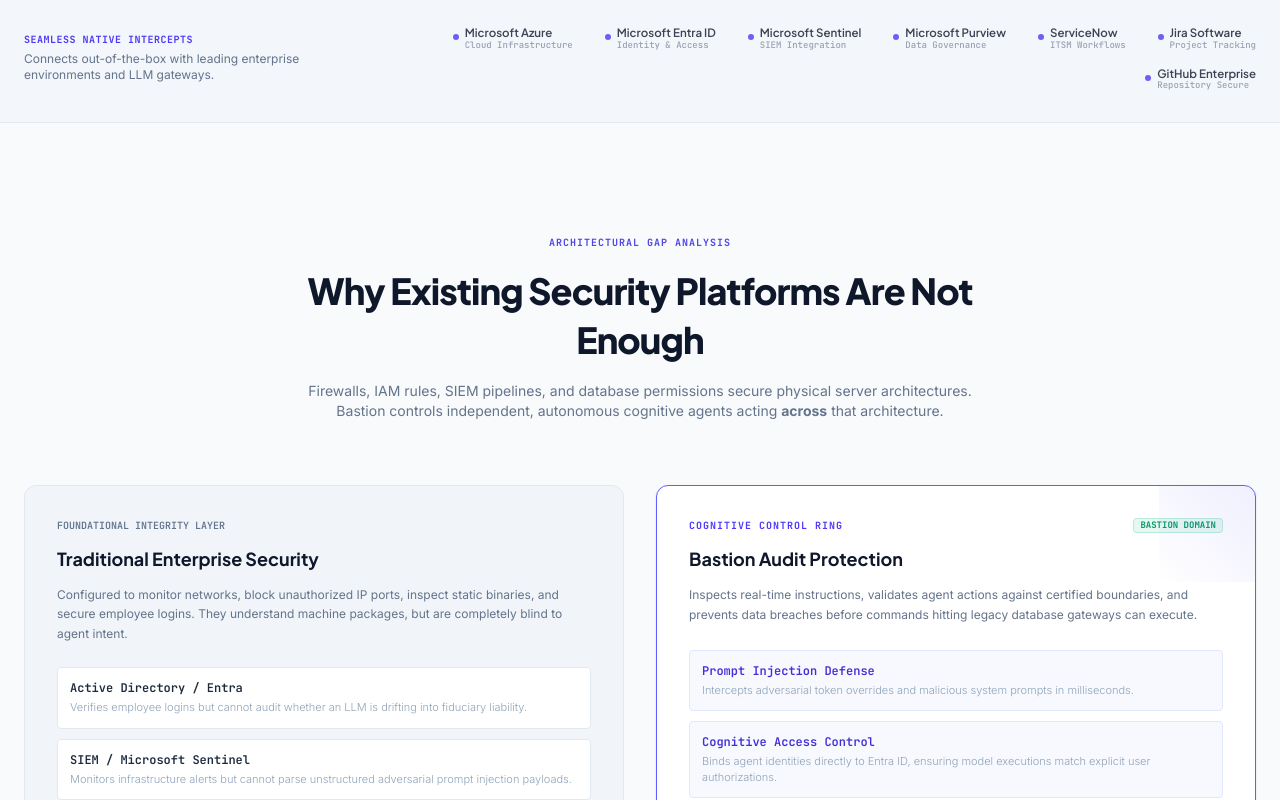
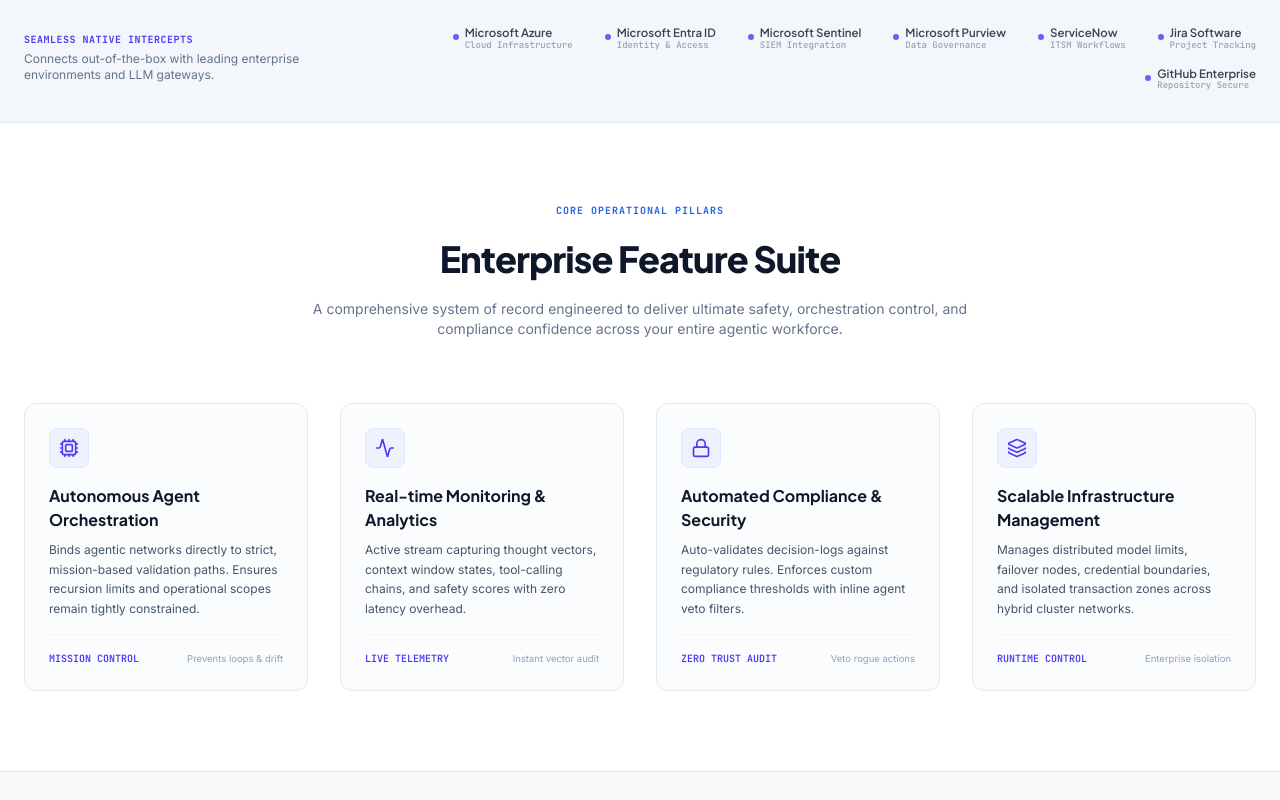
Before and after one commit to MaverickKing17/bastion-control-plane, a React (Vite) app: page / in a window 1280 px wide. Shown: the part 800-1600 px from the top of the page. Built offline with nearby package versions, Linux system fonts and the light colour scheme.

Commit message:
feat(ui): add features link and update hero styling
Added a "Features" navigation item to the header and updated the hero section headline color for improved visual prominence.

```diff
--- a/src/App.tsx
+++ b/src/App.tsx
@@ -157,6 +157,9 @@
 
           {/* Desktop Nav Items */}
           <div className="hidden lg:flex items-center gap-7 text-xs font-semibold tracking-wide text-bastion-text-muted">
+            <span className="hover:text-indigo-600 transition-colors cursor-pointer flex items-center gap-1" onClick={() => handleScrollTo('features')}>
+              Features
+            </span>
             <span className="hover:text-indigo-600 transition-colors cursor-pointer flex items-center gap-1" onClick={() => handleScrollTo('why-bastion')}>
               Platform <ChevronDown className="w-3 h-3 text-bastion-text-muted/60" />
             </span>
@@ -200,7 +203,7 @@
 
           <h1 className="font-display font-black text-4xl sm:text-5xl lg:text-6xl text-slate-900 tracking-tight leading-[1.08] max-w-2xl">
             AI Control Plane <br className="hidden sm:inline" />
-            <span className="text-transparent bg-clip-text bg-gradient-to-r from-indigo-600 to-indigo-850">for Autonomous Agents.</span>
+            <span className="text-blue-600 font-black">for Autonomous Agents.</span>
           </h1>
 
           <p className="text-sm md:text-base text-bastion-text-muted leading-relaxed max-w-xl font-normal">
@@ -328,6 +331,103 @@
               </div>
             ))}
           </div>
+        </div>
+      </section>
+
+      {/* SECTION: Features Showcase */}
+      <section id="features" className="bg-white border-b border-slate-200 py-20 px-6">
+        <div className="max-w-7xl mx-auto space-y-16">
+
+          <div className="text-center max-w-3xl mx-auto space-y-4">
+            <span className="text-[10px] font-mono tracking-widest text-[#2563eb] font-bold uppercase block">Core Operational Pillars</span>
+            <h2 className="font-display font-black text-2.5xl sm:text-4xl text-slate-900 tracking-tight leading-snug">
+              Enterprise Feature Suite
+            </h2>
+            <p className="text-sm text-bastion-text-muted max-w-2xl mx-auto font-normal">
+              A comprehensive system of record engineered to deliver ultimate safety, orchestration control, and compliance confidence across your entire agentic workforce.
+            </p>
+          </div>
+
+          <div className="grid grid-cols-1 md:grid-cols-2 lg:grid-cols-4 gap-8 items-stretch">
+
+            {/* Feature 1: Autonomous Agent Orchestration */}
+            <div className="bg-slate-50/50 border border-slate-200 rounded-xl p-6 flex flex-col justify-between hover:shadow-md transition-shadow relative overflow-hidden group">
+              <div className="space-y-4">
+                <div className="w-10 h-10 rounded-lg bg-indigo-50 border border-indigo-100 flex items-center justify-center text-indigo-600 group-hover:bg-indigo-600 group-hover:text-white transition-colors">
+                  <Cpu className="w-5 h-5 stroke-[2]" />
+                </div>
+                <div className="space-y-2">
+                  <h3 className="text-base font-bold text-slate-900 font-display">Autonomous Agent Orchestration</h3>
+                  <p className="text-xs text-slate-600 leading-relaxed font-normal">
+                    Binds agentic networks directly to strict, mission-based validation paths. Ensures recursion limits and operational scopes remain tightly constrained.
+                  </p>
+                </div>
+              </div>
+              <div className="pt-4 mt-4 border-t border-slate-100 flex items-center justify-between">
+                <span className="text-[10px] font-mono font-semibold text-indigo-600">MISSION CONTROL</span>
+                <span className="text-[9.5px] text-slate-400 font-normal">Prevents loops & drift</span>
+              </div>
+            </div>
+
+            {/* Feature 2: Real-time Monitoring & Analytics */}
+            <div className="bg-slate-50/50 border border-slate-200 rounded-xl p-6 flex flex-col justify-between hover:shadow-md transition-shadow relative overflow-hidden group">
+              <div className="space-y-4">
+                <div className="w-10 h-10 rounded-lg bg-indigo-50 border border-indigo-100 flex items-center justify-center text-indigo-600 group-hover:bg-indigo-600 group-hover:text-white transition-colors">
+                  <Activity className="w-5 h-5 stroke-[2]" />
+                </div>
+                <div className="space-y-2">
+                  <h3 className="text-base font-bold text-slate-900 font-display">Real-time Monitoring & Analytics</h3>
+                  <p className="text-xs text-slate-600 leading-relaxed font-normal">
+                    Active stream capturing thought vectors, context window states, tool-calling chains, and safety scores with zero latency overhead.
+                  </p>
+                </div>
+              </div>
+              <div className="pt-4 mt-4 border-t border-slate-100 flex items-center justify-between">
+                <span className="text-[10px] font-mono font-semibold text-indigo-600">LIVE TELEMETRY</span>
+                <span className="text-[9.5px] text-slate-400 font-normal">Instant vector audit</span>
+              </div>
+            </div>
+
+            {/* Feature 3: Automated Compliance & Security */}
+            <div className="bg-slate-50/50 border border-slate-200 rounded-xl p-6 flex flex-col justify-between hover:shadow-md transition-shadow relative overflow-hidden group">
+              <div className="space-y-4">
+                <div className="w-10 h-10 rounded-lg bg-indigo-50 border border-indigo-100 flex items-center justify-center text-indigo-600 group-hover:bg-indigo-600 group-hover:text-white transition-colors">
+                  <Lock className="w-5 h-5 stroke-[2]" />
+                </div>
+                <div className="space-y-2">
+                  <h3 className="text-base font-bold text-slate-900 font-display">Automated Compliance & Security</h3>
+                  <p className="text-xs text-slate-600 leading-relaxed font-normal">
+                    Auto-validates decision-logs against regulatory rules. Enforces custom compliance thresholds with inline agent veto filters.
+                  </p>
+                </div>
+              </div>
+              <div className="pt-4 mt-4 border-t border-slate-100 flex items-center justify-between">
+                <span className="text-[10px] font-mono font-semibold text-indigo-600">ZERO TRUST AUDIT</span>
+                <span className="text-[9.5px] text-slate-400 font-normal">Veto rogue actions</span>
+              </div>
+            </div>
+
+            {/* Feature 4: Scalable Infrastructure Management */}
+            <div className="bg-slate-50/50 border border-slate-200 rounded-xl p-6 flex flex-col justify-between hover:shadow-md transition-shadow relative overflow-hidden group">
+              <div className="space-y-4">
+                <div className="w-10 h-10 rounded-lg bg-indigo-50 border border-indigo-100 flex items-center justify-center text-indigo-600 group-hover:bg-indigo-600 group-hover:text-white transition-colors">
+                  <Layers className="w-5 h-5 stroke-[2]" />
+                </div>
+                <div className="space-y-2">
+                  <h3 className="text-base font-bold text-slate-900 font-display">Scalable Infrastructure Management</h3>
+                  <p className="text-xs text-slate-600 leading-relaxed font-normal">
+                    Manages distributed model limits, failover nodes, credential boundaries, and isolated transaction zones across hybrid cluster networks.
+                  </p>
+                </div>
+              </div>
+              <div className="pt-4 mt-4 border-t border-slate-100 flex items-center justify-between">
+                <span className="text-[10px] font-mono font-semibold text-indigo-600">RUNTIME CONTROL</span>
+                <span className="text-[9.5px] text-slate-400 font-normal">Enterprise isolation</span>
+              </div>
+            </div>
+
+          </div>
+
         </div>
       </section>
 
```
